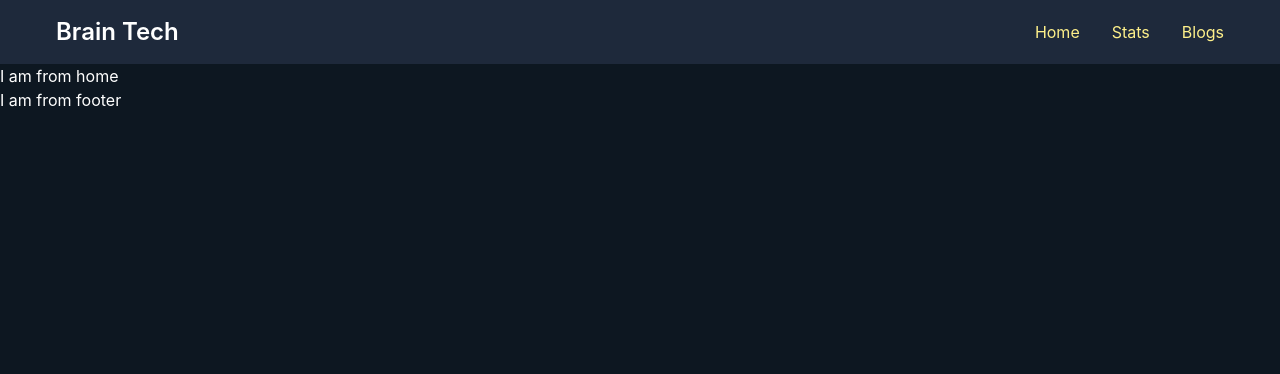
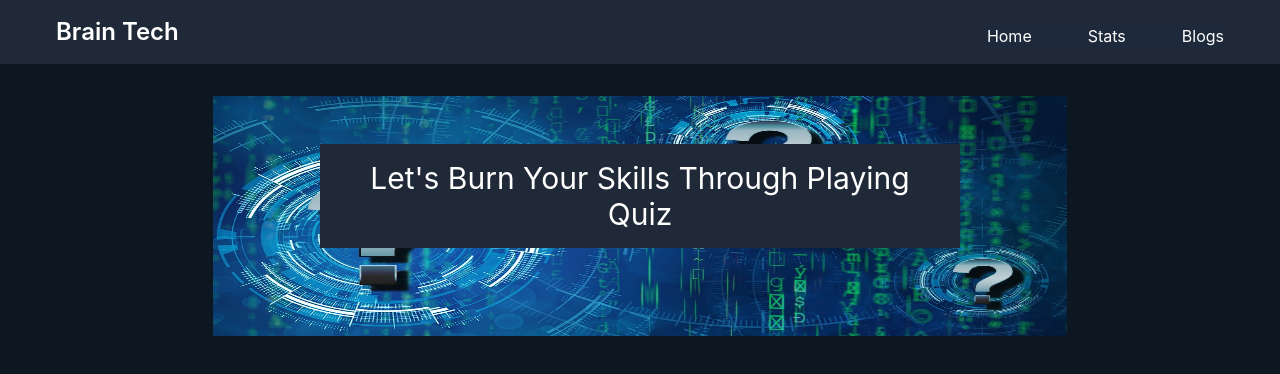
Before and after one commit to Oliulla/brain-tech, a React (Create React App) app: page / in a window 1280 px wide. Shown: the top 374 px of the page. Built offline with nearby package versions, Linux system fonts and the light colour scheme.

Commit message:
added responsive header image

```diff
--- a/src/components/Home/Home.jsx
+++ b/src/components/Home/Home.jsx
@@ -1,10 +1,17 @@
 import React from 'react';
+import headerImg from '../../Images/headerImg.jpg'
 
 const Home = () => {
     return (
-        <div>
-            <h2>I am from home</h2>
-        </div>
+        <main>
+            <header className='my-8 flex justify-center'>
+                <img className='w-10/12 md:w-8/12 h-60' src={headerImg} alt="Quiz Quistion" />
+                <p className='text-center hidden md:block md:absolute top-36 text-3xl bg-gray-800 p-4 w-6/12'>Let's Burn Your Skills Through Playing Quiz</p>
+            </header>
+            <section>
+
+            </section>
+        </main>
     );
 };
 
--- a/src/components/Nav/Nav.jsx
+++ b/src/components/Nav/Nav.jsx
@@ -42,19 +42,20 @@ const Nav = () => {
     ];
 
     return (
-        <div className='bg-slate-800 w-full py-4 px-14 flex justify-between items-center'>
+        <nav className='z-50 bg-gray-800 w-full py-4 px-14 flex justify-between items-center'>
             <div>
                 <Link className='text-2xl font-semibold' to='/'>Brain Tech</Link>
                 {/* <h1 className='text-blue-400 text-2xl md:text-3xl font-semibold'>Brain Tech</h1> */}
             </div>
             <div className={`
-            bg-slate-800 w-3/6 md:w-auto h-full absolute md:static flex flex-col md:flex md:flex-row
-            pl-5 text-yellow-200 gap-8 ease-in-out duration-700 ${open ? 'left-0 top-16': 'left-[-500px] top-16'} `}
+            bg-slate-800 w-3/6 md:w-auto h-full absolute md:sticky flex flex-col md:flex md:flex-row
+            items-center py-7 md:py-0 gap-6 md:gap-14 ease-in-out duration-700 ${open ? 'left-0 top-16': 'left-[-500px] top-16'} `}
             >
                 {
                     menus.map(menu => <Link
                         key={menu.id}
                         to={menu.path}
+                        className="hover:text-yellow-200"
                         >
                             {menu.name}
                         </Link>
@@ -66,7 +67,7 @@ const Nav = () => {
                     !open ? <Bars3Icon /> : <XMarkIcon />
                 }
             </div>
-        </div>
+        </nav>
     );
 };
 
--- a/src/components/Root/Root.jsx
+++ b/src/components/Root/Root.jsx
@@ -8,7 +8,7 @@ const Root = () => {
         <div>
             <Nav />
             <Outlet />
-            <Footer />
+            {/* <Footer /> */}
         </div>
     );
 };
```
Also changed, not shown: src/Images/headerImg.jpg (renamed from src/Images/header-img.jpg).
